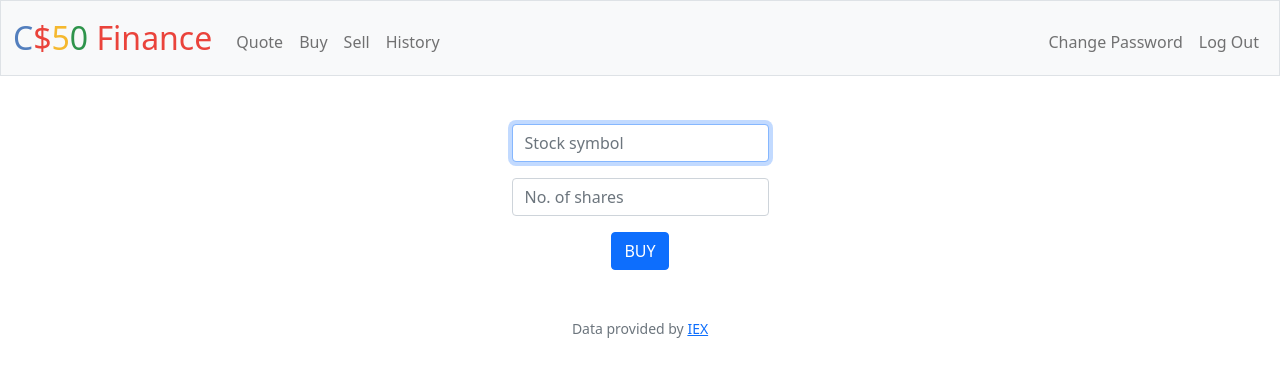
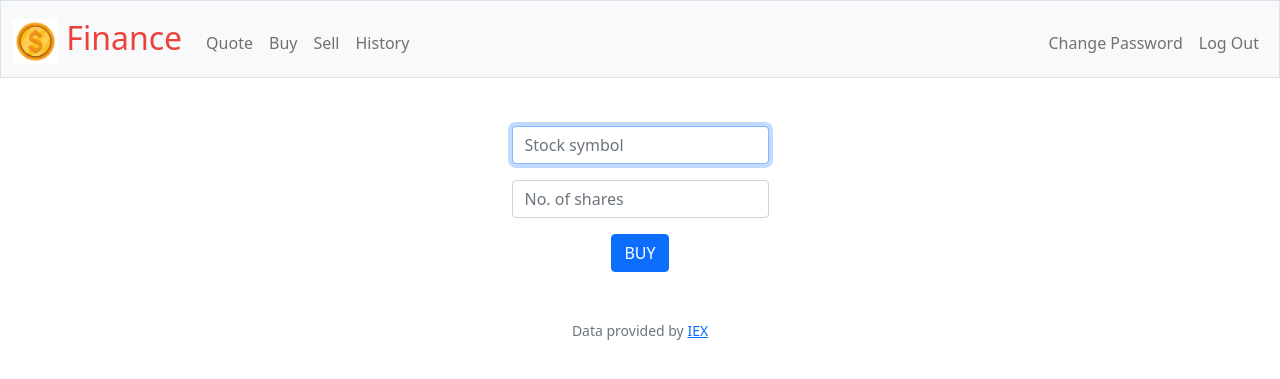
Before and after one commit to siddharth-chandani/Finance, a Flask app: page /buy in a window 1280 px wide. Shown: the top 379 px of the page. Run offline with Flask 3, Linux system fonts and the light colour scheme; a user stored in the database is signed in; some libraries are stand-ins or nearby versions.

Commit message:
Update layout.html

```diff
--- a/Finance/templates/layout.html
+++ b/Finance/templates/layout.html
@@ -24,7 +24,7 @@
 
         <nav class="bg-light border navbar navbar-expand-md navbar-light">
             <div class="container-fluid">
-                <a class="navbar-brand" href="/"><span class="blue">C</span><span class="red">$</span><span class="yellow">5</span><span class="green">0</span> <span class="red">Finance</span></a>
+                <a class="navbar-brand" href="/"> <img src="static/dollar.jpg" alt="$" width="45" height="45"> <span class="red">Finance</span></a>
                 <button aria-controls="navbar" aria-expanded="false" aria-label="Toggle navigation" class="navbar-toggler" data-bs-target="#navbar" data-bs-toggle="collapse" type="button">
                     <span class="navbar-toggler-icon"></span>
                 </button>
```
